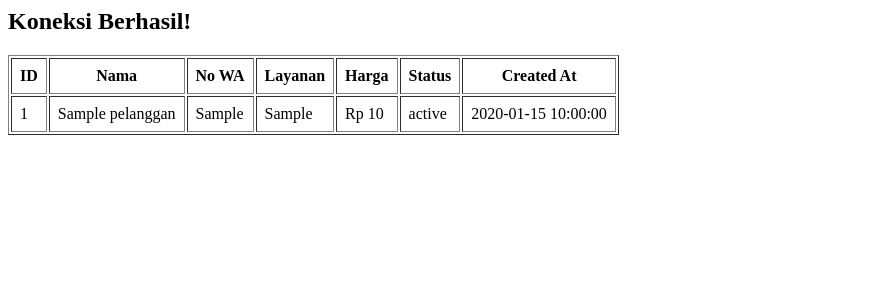
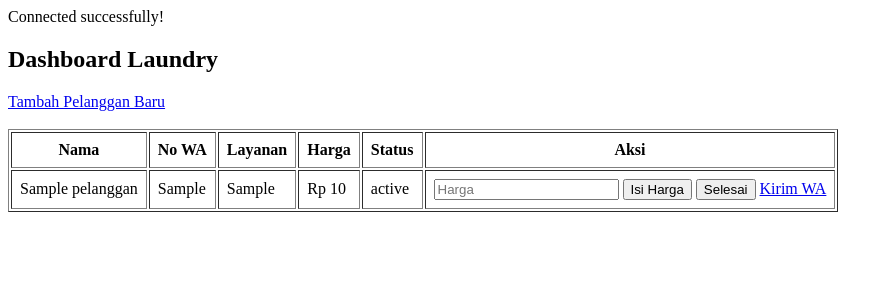
Before and after one commit to IwayanPasek/projectpasek, a PHP site: page /dashboard.php in a window 1280 px wide. Shown: the top 300 px of the page, without its empty margins (0-893 px from the left). Run offline with PHP 8.4, Linux system fonts and the light colour scheme; tables that the repository leaves empty or names only in its code hold one stand-in row (values such as "Sample post"); some libraries are stand-ins or nearby versions.

Commit message:
Update dashboard.php

```diff
--- a/dashboard.php
+++ b/dashboard.php
@@ -1,41 +1,40 @@
-<?php
-$serverName = "tcp:wayan.database.windows.net,1433";
-$database = "laundrydb";
-$username = "wayan";
-$password = "Jentung18";
-
-try {
-    // Koneksi
-    $conn = new PDO("sqlsrv:server=$serverName;Database=$database", $username, $password);
-    $conn->setAttribute(PDO::ATTR_ERRMODE, PDO::ERRMODE_EXCEPTION);
-
-    echo "<h2>Koneksi Berhasil!</h2>";
-
-    // Query semua data dari tabel pelanggan
-    $sql = "SELECT * FROM pelanggan ORDER BY created_at DESC";
-    $stmt = $conn->query($sql);
-
-    // Cek apakah ada data
-    if ($stmt->rowCount() > 0) {
-        echo "<table border='1' cellpadding='8'>";
-        echo "<tr><th>ID</th><th>Nama</th><th>No WA</th><th>Layanan</th><th>Harga</th><th>Status</th><th>Created At</th></tr>";
+<?php include('config/db.php'); ?>
+<!DOCTYPE html>
+<html>
+<head>
+    <title>Dashboard Laundry</title>
+</head>
+<body>
+    <h2>Dashboard Laundry</h2>
+    <a href="index.php">Tambah Pelanggan Baru</a><br><br>
+    <table border="1" cellpadding="8">
+        <tr>
+            <th>Nama</th><th>No WA</th><th>Layanan</th><th>Harga</th><th>Status</th><th>Aksi</th>
+        </tr>
+        <?php
+        $stmt = $conn->query("SELECT * FROM pelanggan ORDER BY created_at DESC");
         while ($row = $stmt->fetch(PDO::FETCH_ASSOC)) {
             echo "<tr>";
-            echo "<td>{$row['id']}</td>";
             echo "<td>{$row['nama']}</td>";
             echo "<td>{$row['no_wa']}</td>";
             echo "<td>{$row['layanan']}</td>";
             echo "<td>" . ($row['harga'] ? 'Rp ' . number_format($row['harga'], 0, ',', '.') : '-') . "</td>";
             echo "<td>{$row['status']}</td>";
-            echo "<td>{$row['created_at']}</td>";
+            echo "<td>
+                <form action='proses/isi_harga.php' method='POST' style='display:inline;'>
+                    <input type='hidden' name='id' value='{$row['id']}'>
+                    <input type='number' name='harga' placeholder='Harga' required>
+                    <button type='submit'>Isi Harga</button>
+                </form>
+                <form action='proses/tandai_selesai.php' method='POST' style='display:inline;'>
+                    <input type='hidden' name='id' value='{$row['id']}'>
+                    <button type='submit'>Selesai</button>
+                </form>
+                <a target='_blank' href='https://wa.me/{$row['no_wa']}?text=" . urlencode("Halo {$row['nama']}, cucian Anda sudah selesai. Silakan diambil. Total: Rp " . number_format($row['harga'], 0, ',', '.')) . "'>Kirim WA</a>
+            </td>";
             echo "</tr>";
         }
-        echo "</table>";
-    } else {
-        echo "Tidak ada data dalam tabel pelanggan.";
-    }
-
-} catch (PDOException $e) {
-    die("Connection failed: " . $e->getMessage());
-}
-?>
+        ?>
+    </table>
+</body>
+</html>
```
